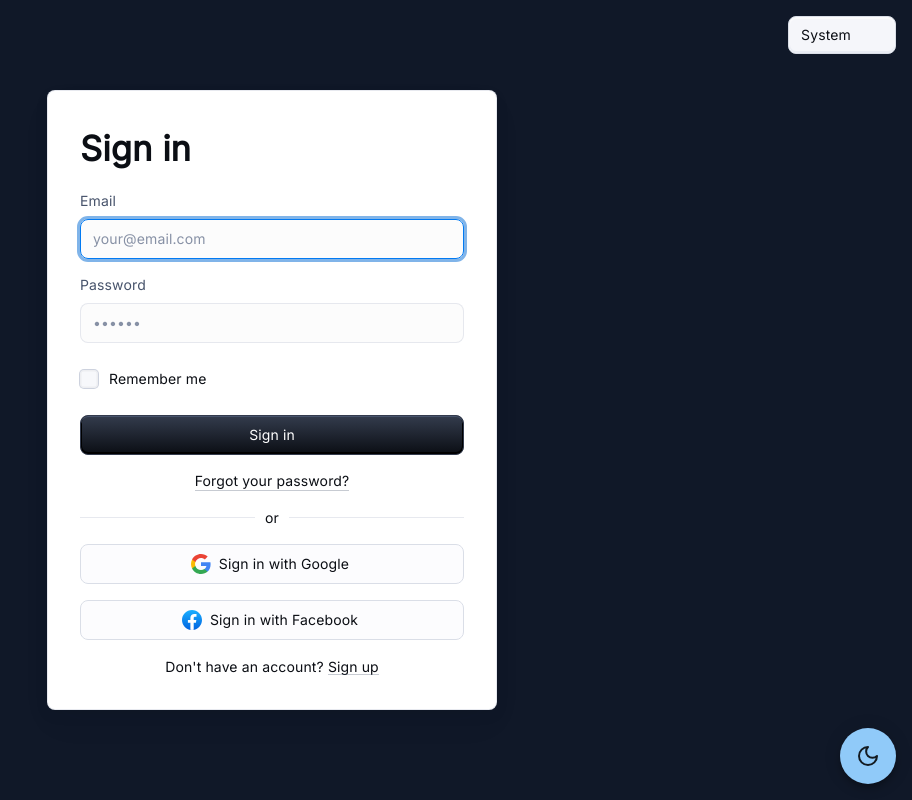
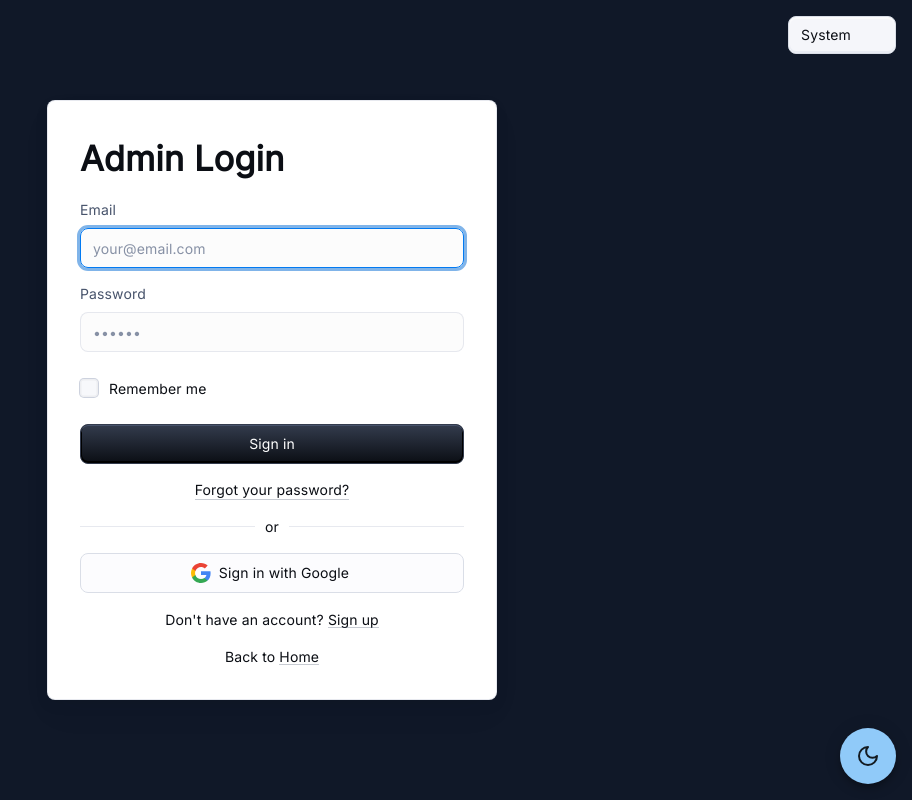
Before and after one commit to dipanshukumar13/EazyParking, a React (Vite) app in the folder frontend/: page /admin/login in a window 1280 px wide. Shown: the whole page, without its empty margins (368-1280 px from the left). Built offline with nearby package versions, Linux system fonts and the light colour scheme; some icons are missing.

Commit message:
minor fixes

```diff
--- a/frontend/src/pages/AdminRegister.tsx
+++ b/frontend/src/pages/AdminRegister.tsx
@@ -168,7 +168,7 @@ export default function SignUp(props: { disableCustomTheme?: boolean }) {
             variant="h4"
             sx={{ width: '100%', fontSize: 'clamp(2rem, 10vw, 2.15rem)' }}
           >
-            Sign up
+            Admin Register
           </Typography>
 
           <Box
@@ -268,14 +268,6 @@ export default function SignUp(props: { disableCustomTheme?: boolean }) {
             >
               Sign up with Google
             </Button>
-            <Button
-              fullWidth
-              variant="outlined"
-              onClick={() => alert('Sign up with Facebook')}
-              startIcon={<FacebookIcon />}
-            >
-              Sign up with Facebook
-            </Button>
             <Typography sx={{ textAlign: 'center' }}>
               Already have an account?{' '}
               <Link
@@ -290,6 +282,12 @@ export default function SignUp(props: { disableCustomTheme?: boolean }) {
                 </a>
               </Link>
             </Typography>
+            <Typography sx={{ textAlign: 'center' }}>
+              Back to{' '}
+              <Link href="/" variant="body2" sx={{ alignSelf: 'center' }}>
+                Home
+              </Link>
+            </Typography>
           </Box>
         </Card>
       </SignUpContainer>
--- a/frontend/src/pages/Login.tsx
+++ b/frontend/src/pages/Login.tsx
@@ -208,13 +208,16 @@ export default function SignIn(props: { disableCustomTheme?: boolean }) {
             <Button fullWidth variant="outlined" onClick={() => alert('Sign in with Google')} startIcon={<GoogleIcon />}>
               Sign in with Google
             </Button>
-            <Button fullWidth variant="outlined" onClick={() => alert('Sign in with Facebook')} startIcon={<FacebookIcon />}>
-              Sign in with Facebook
-            </Button>
             <Typography sx={{ textAlign: 'center' }}>
               Don&apos;t have an account?{' '}
               <Link href="/register" variant="body2" sx={{ alignSelf: 'center' }}>
                 Sign up
+              </Link>
+            </Typography>
+            <Typography sx={{ textAlign: 'center' }}>
+              Back to{' '}
+              <Link href="/" variant="body2" sx={{ alignSelf: 'center' }}>
+                Home
               </Link>
             </Typography>
           </Box>
--- a/frontend/src/pages/Register.tsx
+++ b/frontend/src/pages/Register.tsx
@@ -1,121 +1,3 @@
-// import React, { useState, ChangeEvent, FormEvent } from 'react';
-
-// import { BACKEND_URL } from '../utils/backend';
-// import Cookies from 'js-cookie';
-// import { useNavigate } from 'react-router-dom';
-
-// interface RegisterFormData {
-//   firstName: string;
-//   lastName: string;
-//   email: string;
-//   password: string;
-//   mobileNumber: string;
-// }
-
-// const Register: React.FC = () => {
-//   const [formData, setFormData] = useState<RegisterFormData>({
-//     firstName: '',
-//     lastName: '',
-//     email: '',
-//     password: '',
-//     mobileNumber: ''
-//   });
-
-//   const [error, setError] = useState<string>('');
-//   const [success, setSuccess] = useState<string>('');
-//   const navigate = useNavigate();
-
-//   const handleChange = (e: ChangeEvent<HTMLInputElement>) => {
-//     const { name, value } = e.target;
-//     setFormData((prev) => ({
-//       ...prev,
-//       [name]: value
-//     }));
-//   };
-
-//   const handleSubmit = async (e: FormEvent<HTMLFormElement>) => {
-//     e.preventDefault();
-//     setError('');
-//     setSuccess('');
-
-//     try {
-//       const res = await axios.post(`${BACKEND_URL}/api/auth/register`, formData);
-//       setSuccess('Registration successful!');
-//       Cookies.set('token', res.data.token, { expires: 7 });
-//       navigate('/dashboard');
-
-//     } catch (err: any) {
-//       setError(err || 'Registration failed');
-//     }
-//   };
-
-//   return (
-//     <div className="min-h-screen flex items-center justify-center bg-gray-100">
-//       <div className="bg-white shadow-md rounded px-8 py-6 w-full max-w-md">
-//         <h2 className="text-2xl font-bold mb-6 text-center">Register</h2>
-//         <form onSubmit={handleSubmit} className="space-y-4">
-//           <input
-//             type="text"
-//             name="firstName"
-//             placeholder="First Name"
-//             value={formData.firstName}
-//             onChange={handleChange}
-//             required
-//             className="w-full px-4 py-2 border rounded"
-//           />
-//           <input
-//             type="text"
-//             name="lastName"
-//             placeholder="Last Name"
-//             value={formData.lastName}
-//             onChange={handleChange}
-//             required
-//             className="w-full px-4 py-2 border rounded"
-//           />
-//           <input
-//             type="text"
-//             name="mobileNumber"
-//             placeholder="Mobile Number"
-//             value={formData.mobileNumber}
-//             onChange={handleChange}
-//             required
-//             className="w-full px-4 py-2 border rounded"
-//           />
-//           <input
-//             type="email"
-//             name="email"
-//             placeholder="Email"
-//             value={formData.email}
-//             onChange={handleChange}
-//             required
-//             className="w-full px-4 py-2 border rounded"
-//           />
-//           <input
-//             type="password"
-//             name="password"
-//             placeholder="Password"
-//             value={formData.password}
-//             onChange={handleChange}
-//             required
-//             className="w-full px-4 py-2 border rounded"
-//           />
-//           <button
-//             type="submit"
-//             className="w-full bg-blue-600 text-white py-2 rounded hover:bg-blue-700 transition"
-//           >
-//             Register
-//           </button>
-//         </form>
-
-//         {error && <p className="mt-4 text-red-500 text-sm">{error}</p>}
-//         {success && <p className="mt-4 text-green-500 text-sm">{success}</p>}
-//       </div>
-//     </div>
-//   );
-// };
-
-// export default Register;
-
 import * as React from 'react';
 import axios from 'axios';
 import { BACKEND_URL } from '../utils/backend';
@@ -411,14 +293,6 @@ export default function SignUp(props: { disableCustomTheme?: boolean }) {
             >
               Sign up with Google
             </Button>
-            <Button
-              fullWidth
-              variant="outlined"
-              onClick={() => alert('Sign up with Facebook')}
-              startIcon={<FacebookIcon />}
-            >
-              Sign up with Facebook
-            </Button>
             <Typography sx={{ textAlign: 'center' }}>
               Already have an account?{' '}
               <Link
@@ -426,13 +300,16 @@ export default function SignUp(props: { disableCustomTheme?: boolean }) {
                 variant="body2"
                 sx={{ alignSelf: 'center' }}
               >
-
-                <a    href="/login"
+                <a href="/login"
                    className="no-underline hover:underline hover:text-blue-600 transition duration-200"    >
                   Sign in
                   </a>
-
-
+              </Link>
+            </Typography>
+            <Typography sx={{ textAlign: 'center' }}>
+              Back to{' '}
+              <Link href="/" variant="body2" sx={{ alignSelf: 'center' }}>
+                Home
               </Link>
             </Typography>
           </Box>
--- a/frontend/src/pages/adminlogin.tsx
+++ b/frontend/src/pages/adminlogin.tsx
@@ -138,7 +138,7 @@ export default function SignIn(props: { disableCustomTheme?: boolean }) {
         <Card variant="outlined">
 
           <Typography component="h1" variant="h4" sx={{ width: '100%', fontSize: 'clamp(2rem, 10vw, 2.15rem)' }}>
-            Sign in
+            Admin Login
           </Typography>
 
           <Box component="form" onSubmit={handleSubmit} noValidate sx={{ display: 'flex', flexDirection: 'column', width: '100%', gap: 2 }}>
@@ -202,13 +202,16 @@ export default function SignIn(props: { disableCustomTheme?: boolean }) {
             <Button fullWidth variant="outlined" onClick={() => alert('Sign in with Google')} startIcon={<GoogleIcon />}>
               Sign in with Google
             </Button>
-            <Button fullWidth variant="outlined" onClick={() => alert('Sign in with Facebook')} startIcon={<FacebookIcon />}>
-              Sign in with Facebook
-            </Button>
             <Typography sx={{ textAlign: 'center' }}>
               Don&apos;t have an account?{' '}
               <Link href="/admin/register" variant="body2" sx={{ alignSelf: 'center' }}>
                 Sign up
+              </Link>
+            </Typography>
+            <Typography sx={{ textAlign: 'center' }}>
+              Back to{' '}
+              <Link href="/" variant="body2" sx={{ alignSelf: 'center' }}>
+                Home
               </Link>
             </Typography>
           </Box>
```
